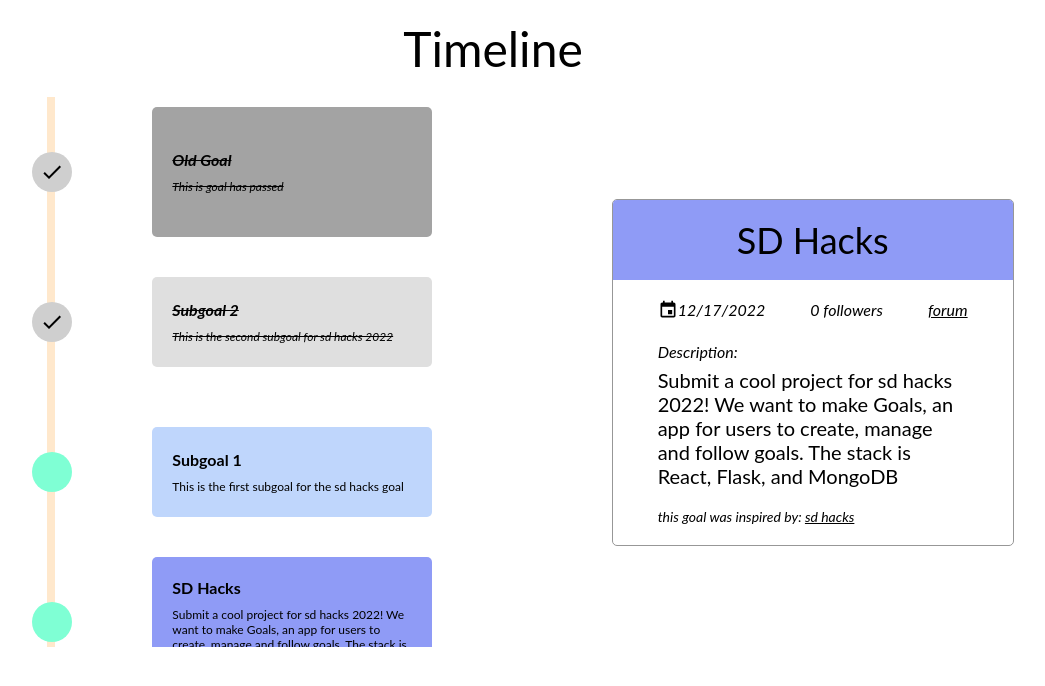
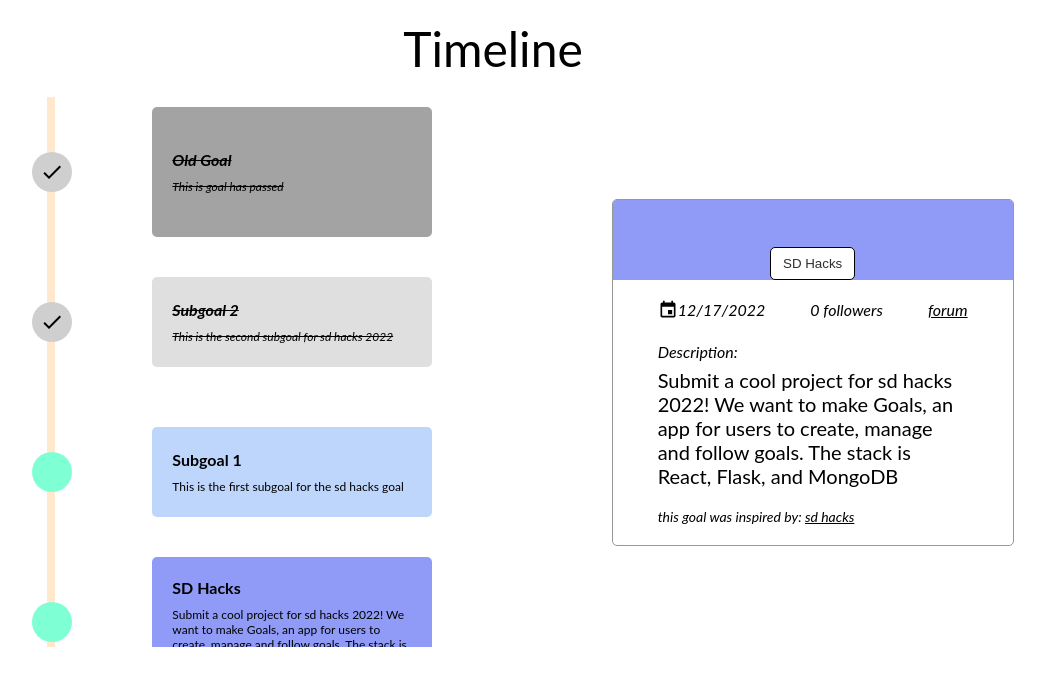
Before and after one commit to bdhmin/sd-hacks-2022, a React (Create React App) app in the folder goals-frontend/: page /timeline in a window 1280 px wide. Both pictures are taken after a click on the element 439 px from the left and 622 px from the top of the page. Shown: the top 686 px of the page, without its empty margins (147-1192 px from the left). Built offline with nearby package versions, Linux system fonts and the light colour scheme.

Commit message:
you can click on goals now

```diff
--- a/goals-frontend/src/app/main/timeline/timeline.tsx
+++ b/goals-frontend/src/app/main/timeline/timeline.tsx
@@ -21,7 +21,45 @@ function Timeline() {
       'start_date': new Date(2022, 11, 17),
       'end_date': new Date(2022, 11, 17),
 
-      'subgoals': ['foo1', 'foo2'],
+      'subgoals': [
+        {'_id': 'bar',
+        '_creatorId': null,
+       'title': 'Finish Homework',
+       'description': 'Needa do that homework',
+       'start_date': new Date(2022, 11, 18),
+       'end_date': new Date(2022, 11, 18),
+
+       'subgoals': [],
+       '_parentId': "",
+       'depth': 0,
+       'tags': [],
+
+       'followers': [],
+       'follower_count': 4,
+
+       'inspired_goals': [],
+       'inspired_by': null,
+       },
+       {
+           '_id': 'foo2',
+           'title': 'Not Subgoal 2',
+           'description': 'This is the second subgoal for sd hacks 2022',
+           '_creatorId': 'Udo',
+           'start_date': new Date(2022, 10, 4),
+           'end_date': new Date(2022, 10, 4),
+
+           'subgoals': [],
+           '_parentId': "",
+           'depth': 0,
+           'tags': [],
+
+           'followers': [],
+           'follower_count': 0,
+
+           'inspired_goals': [],
+           'inspired_by': null,
+         }
+      ],
       '_parentId': "",
       'depth': 0,
       'tags': ['education', 'hackathon', 'computer science', 'learning'],
--- a/goals-frontend/src/app/main/view-goal/view-goal.tsx
+++ b/goals-frontend/src/app/main/view-goal/view-goal.tsx
@@ -5,81 +5,50 @@ import './view-goal.css';
 import { Goal } from '../../+types/goal'
 import TimelineLine from '../timeline/timeline-line/timeline-line';
 import GoalCard from '../../shared/goal-card/goal-card';
+import { Link, useNavigate, useLocation } from 'react-router-dom';
 
-function ViewGoal() {
+function ViewGoal(props: any) {
     const [currGoal, setCurrGoal] = useState<any>(null);
 
-    const goal: Goal = {
-        '_id': 'foo',
-        '_creatorId': null,
-        '_parentId': 'foo',
+    const location = useLocation();
+    const state : any = location.state;
+    const goal: any = state.data;
 
-        'title': 'SD Hacks',
-        'description': 'Submit a cool project for sd hacks 2022! We want to make Goals, an app for users to create, manage and follow goals. The stack is React, Flask, and MongoDB',
-        'start_date': new Date(),
-        'end_date': new Date(),
+    console.log(Object.keys(goal['data']));
 
-        'subgoals': [
-            {'_id': 'bar',
-             '_creatorId': null,
-            'title': 'Finish Homework',
-            'description': 'Needa do that homework',
-            'start_date': new Date(2022, 11, 18),
-            'end_date': new Date(2022, 11, 18),
-
-            'subgoals': [],
-            '_parentId': "",
-            'depth': 0,
-            'tags': [],
-
-            'followers': [],
-            'follower_count': 4,
-
-            'inspired_goals': [],
-            'inspired_by': null,
-            },
-            {
-                '_id': 'foo2',
-                'title': 'Not Subgoal 2',
-                'description': 'This is the second subgoal for sd hacks 2022',
-                '_creatorId': 'Udo',
-                'start_date': new Date(2022, 10, 4),
-                'end_date': new Date(2022, 10, 4),
-
-                'subgoals': [],
-                '_parentId': "",
-                'depth': 0,
-                'tags': [],
-
-                'followers': [],
-                'follower_count': 0,
-
-                'inspired_goals': [],
-                'inspired_by': null,
-              }
-        ],
-        'depth': 0,
-        'tags': ['fdjka', 'jfdkas;'],
-
-        'followers': [],
-        'follower_count': 0,
-        'inspired_goals': [],
-        'inspired_by': null
+    let go: Goal = {
+        _id: goal['data']['_id'],
+        _creatorId: goal['data']['_creatorId'],
+        _parentId: goal['data']['_parentId'],
+        title: goal['data']['title'],
+        description: goal['data']['description'],
+        start_date: goal['data']['start_date'],
+        end_date: goal['data']['end_date'],
+        subgoals: goal['data']['subgoals'],
+        depth: goal['data']['depth'],
+        tags: goal['data']['tags'],
+        followers: goal['data']['followers'],
+        follower_count: goal['data']['follower_count'],
+        inspired_goals: goal['data']['inspired_goals'],
+        inspired_by: goal['data']['inspired_by'],
     }
 
-    const goalData = [goal];
+    const goalData = [go];
 
-    const subgoals:Goal[] = goal.subgoals;
-    const tags:string[] = goal.tags;
+    const subgoals:Goal[] = go.subgoals;
+    if (subgoals.length > 0)
+    {
+        for (var g of subgoals) {
+            goalData.push(g);
+        }
 
-    for (var g of subgoals) {
-        goalData.push(g);
     }
 
     return(
         <div className='view-goal'>
-            <div className="header">{goal.title}</div>
+            <div className="header">{go.title}</div>
             <div className="content">
+
             <TimelineLine
                 goalData={goalData}
                 setGoal={setCurrGoal}
--- a/goals-frontend/src/app/shared/goal-card/goal-card.tsx
+++ b/goals-frontend/src/app/shared/goal-card/goal-card.tsx
@@ -4,12 +4,18 @@ import axios from 'axios';
 import './goal-card.css';
 import { Goal } from '../../+types/goal';
 import EventIcon from '@mui/icons-material/Event';
+import { Link, useNavigate } from 'react-router-dom';
 
 function GoalCard(props: any) {
 
   const goal: Goal = props.goal
 
   const numTags: number = goal === null ? 0 : goal.tags.length < 3 ? goal.tags.length : 3;
+
+  const navigate = useNavigate();
+  const click = (data: any) => {
+    navigate("/view-goal", {state: {data: data} });
+  }
 
   return (
     <div className='goalcard'>
@@ -19,7 +25,7 @@ function GoalCard(props: any) {
         <div className='none-selected'> select a goal for more info </div>
 
         : <div>
-            <div className={ hasPassed(goal.end_date) ? goal._parentId.length > 0 ? 'old-child' : 'old' : goal._parentId.length > 0 ? 'curr-child' : 'curr'}>{goal.title}</div>
+            <div className={ hasPassed(goal.end_date) ? goal._parentId.length > 0 ? 'old-child' : 'old' : goal._parentId.length > 0 ? 'curr-child' : 'curr'}><button onClick={() => click({data: goal})}>{goal.title}</button></div>
             <div className="stats">
               <div className="event-deadline"><EventIcon style={{ fontSize: 20 }}></EventIcon><div>{formateDate(goal.end_date)}</div></div>
               <div>{goal.follower_count} followers</div>
```
